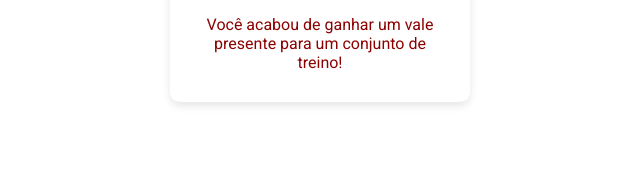
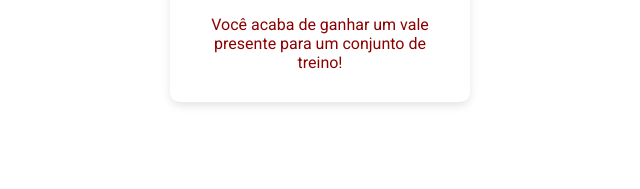
Before and after one commit to gabibrock/gabibrock.github.io, a plain HTML site: page index.html in a window 1280 px wide. Both pictures are taken after a click on the picture 640 px from the left and 597 px from the top of the page. Shown: the part 525-714 px from the top of the page, 320-960 px from the left. Drawn offline with Linux system fonts and the light colour scheme.

Commit message:
Update index.html

```diff
--- a/index.html
+++ b/index.html
@@ -26,7 +26,7 @@
             <div id="surprise" class="hidden">
                 <button id="closeButton">X</button>
                 <h2>Parabéns!</h2>
-                <p>Você acabou de ganhar um vale presente para um conjunto de treino!</p>
+                <p>Você acaba de ganhar um vale presente para um conjunto de treino!</p>
             </div>
         </section>
     </main>
```
